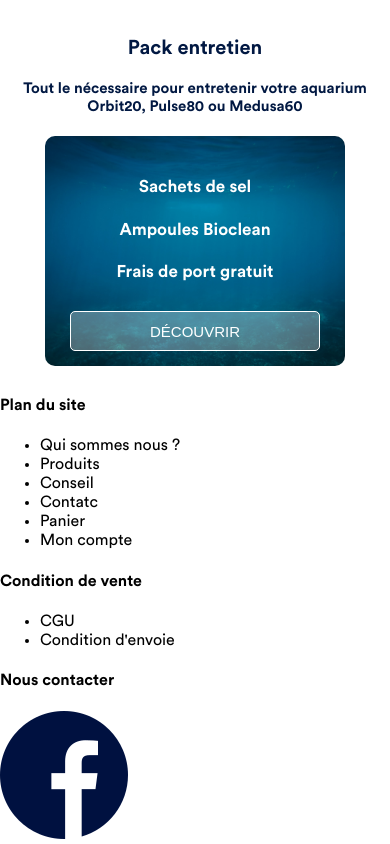
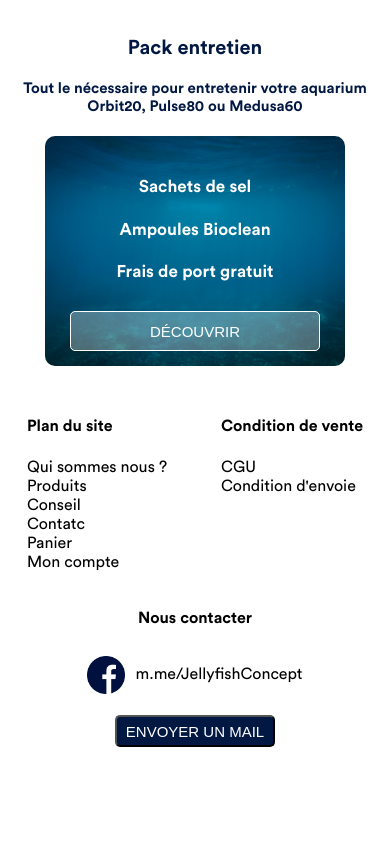
Before and after one commit to Thysma/Jellyfish_concept, a plain HTML site: page index.html in a window 390 px wide. Shown: the part 1524-2368 px from the top of the page. After the commit the page ends 2321 px from the top, so only its background shows below. Drawn offline with Linux system fonts and the light colour scheme; a web font is replaced by a local one.

Commit message:
Version mobile terminée

```diff
--- a/index.html
+++ b/index.html
@@ -4,6 +4,7 @@
     <meta charset="utf-8">
     <link rel="stylesheet" href="style.css">
     <meta name="viewport" content="width=device-width, initial-scale=1.0">
+    <meta name="Description" content="Site e-commerce de Jellyfish concept">
     <title>Jellyfish Concept</title>
   </head>
   <body>
@@ -88,7 +89,9 @@
         <h4>Nous contacter</h4>
         <div class="contact_messenger">
           <img src="img/facebook_blue.png" alt="">
+          <p>m.me/JellyfishConcept</p>
         </div>
+        <button type="button" name="contact">ENVOYER UN MAIL</button>
       </section>
     </footer>
   </body>
--- a/style.css
+++ b/style.css
@@ -176,3 +176,57 @@ h3
   left: 0;
   right: 0;
 }
+
+footer
+{
+  display: flex;
+  flex-wrap: wrap;
+  justify-content: space-around;
+}
+
+footer ul
+{
+  list-style: none;
+  padding: 0;
+}
+
+#contact
+{
+  display: flex;
+  flex-direction: column;
+  align-items: center;
+  margin-bottom: 50px;
+}
+
+.contact_messenger
+{
+  display: flex;
+  align-items: center;
+}
+
+.contact_messenger img
+{
+  width: 38px;
+  height: 38px;
+  margin-right: 10px;
+}
+
+#contact button
+{
+  color: #FFF;
+  font-size: 15px;
+  height: 32px;
+  width: 160px;
+  background-color: #011842;
+  border-radius: 5px;
+  margin-top: 15px;
+}
+
+
+@media screen only and (min-width: 700px)
+{
+  #home
+  {
+    background: #FFF
+  }
+}
```
